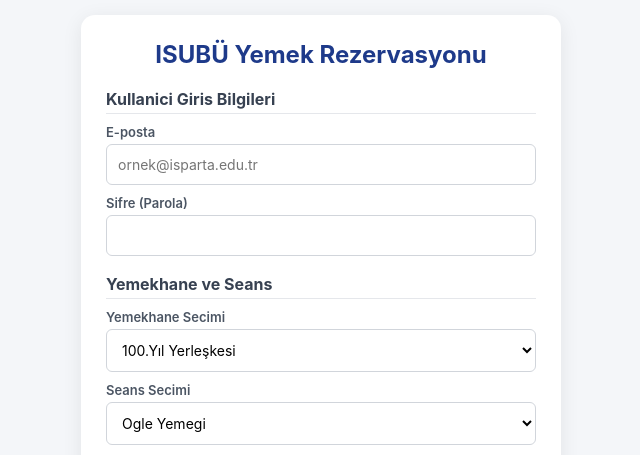
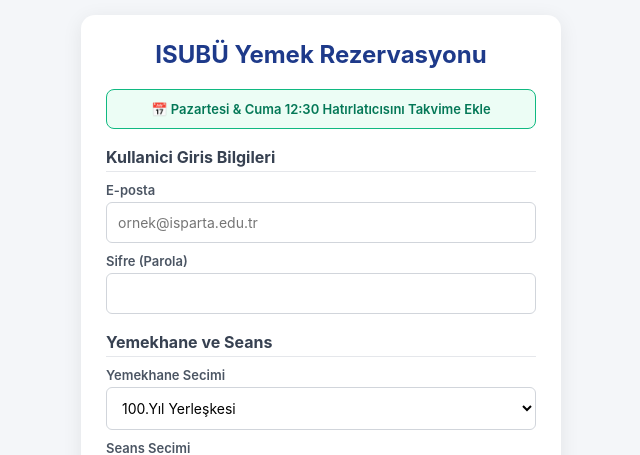
Before and after one commit to aaayyuob/isubu-yemek-bot, a Flask app: page / in a window 1280 px wide. Shown: the top 455 px of the page, without its empty margins (319-959 px from the left). Run offline with Flask 3, Linux system fonts and the light colour scheme.

Commit message:
Add calendar button for reminder in index.html
Added a calendar button to add a reminder for reservations.

```diff
--- a/templates/index.html
+++ b/templates/index.html
@@ -9,6 +9,8 @@
     body { background: #f4f6f9; margin: 0; padding: 15px; display: flex; justify-content: center; }
     .card { background: white; padding: 25px; border-radius: 14px; width: 100%; max-width: 480px; box-shadow: 0 4px 20px rgba(0,0,0,0.08); }
     h2 { margin-top: 0; color: #1e3a8a; text-align: center; }
+    .calendar-btn { display: flex; align-items: center; justify-content: center; gap: 8px; width: 100%; padding: 11px; background: #ecfdf5; border: 1px solid #10b981; color: #047857; border-radius: 8px; text-decoration: none; font-size: 13px; font-weight: 600; margin-bottom: 18px; text-align: center; }
+    .calendar-btn:hover { background: #d1fae5; }
     h4 { margin: 18px 0 8px 0; color: #374151; border-bottom: 1px solid #e5e7eb; padding-bottom: 4px; }
     label { display: block; margin-top: 10px; font-weight: 600; font-size: 13px; color: #4b5563; }
     input[type="text"], input[type="password"], select { width: 100%; padding: 11px; margin-top: 4px; border: 1px solid #d1d5db; border-radius: 6px; font-size: 14px; background: #fff; }
@@ -24,6 +26,11 @@
 <body>
   <div class="card">
     <h2>ISUBÜ Yemek Rezervasyonu</h2>
+
+    <a href="/reminder.ics" class="calendar-btn">
+      📅 Pazartesi & Cuma 12:30 Hatırlatıcısını Takvime Ekle
+    </a>
+
     <form action="/book" method="POST">
       <h4>Kullanici Giris Bilgileri</h4>
       <label>E-posta</label>
```
